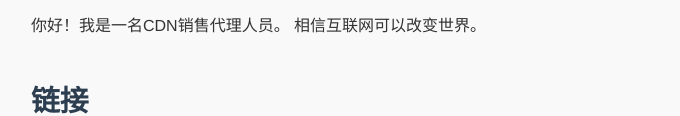
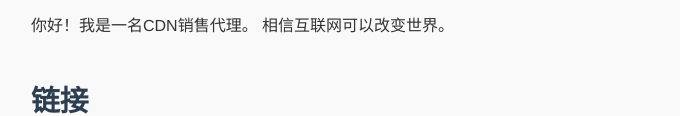
Before and after one commit to infinitectian-art/infinitectian-art.github.io, a plain HTML site: page index.html in a window 1280 px wide. Shown: the part 419-535 px from the top of the page, without its empty margins (191-871 px from the left). Drawn offline with Linux system fonts and the light colour scheme.

Commit message:
Add files via upload

```diff
--- a/index.html
+++ b/index.html
@@ -132,7 +132,7 @@
       <section>
         <h2>关于我</h2>
         <p>
-          你好！我是一名CDN销售代理人员。
+          你好！我是一名CDN销售代理。
           相信互联网可以改变世界。
         </p>
       </section>
```
